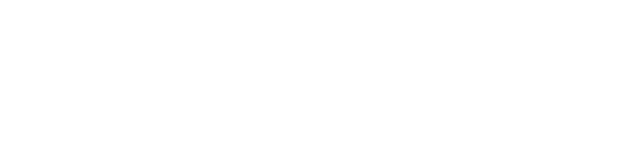
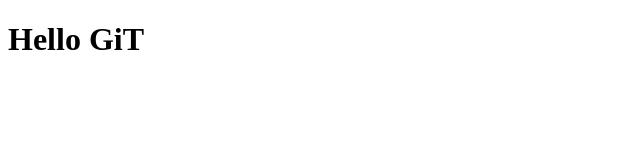
Before and after one commit to maciejkubat/git-course-4, a plain HTML site: page index.html in a window 1280 px wide. Shown: the whole page, without its empty margins (0-640 px from the left). Drawn offline with Linux system fonts and the light colour scheme.

Commit message:
Hello git added to index.html

```diff
--- a/index.html
+++ b/index.html
@@ -6,6 +6,6 @@
     <title>GIT Course 4</title>
 </head>
 <body>
-
+    <h1>Hello GiT</h1>
 </body>
 </html>
```
